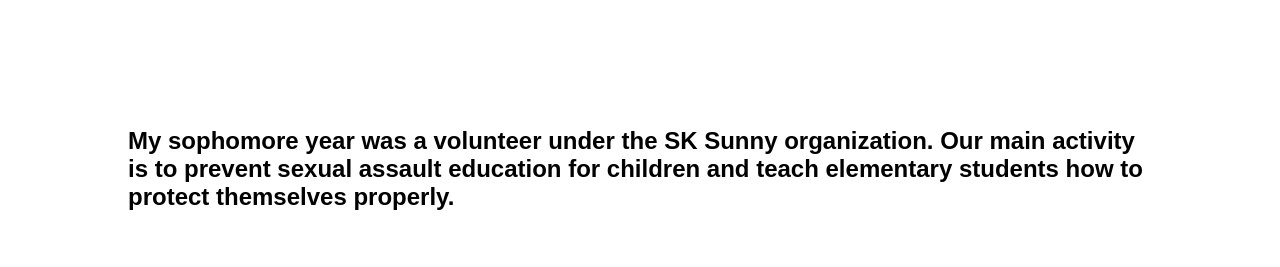
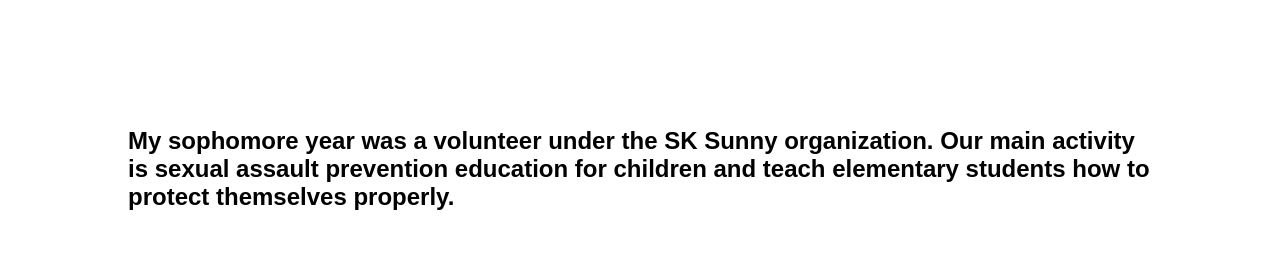
Before and after one commit to IrissssYang/Electrate-Fuego, a plain HTML site: page index.html in a window 1280 px wide. Shown: the part 3400-3667 px from the top of the page. Drawn offline with Linux system fonts and the light colour scheme.

Commit message:
Add files via upload

```diff
--- a/index.html
+++ b/index.html
@@ -105,7 +105,7 @@ In this doc., you will work through Gregory Ulmer's four discourses of family, e
 
 <!--So what exactly is you community. Is it actual? virtual? Where do find your ground, or at least, where do you drop anchor, you drifter, you? While we often think of communities as neighborhoods and clubs and colleagues, you might find community across the frontiers of the living, the dead, and perhaps those who have never lived. I'll let you explain-->
 
-  <h2>My sophomore year was a volunteer under the SK Sunny organization. Our main activity is to prevent sexual assault education for children and teach elementary students how to protect themselves properly.</h2>
+  <h2>My sophomore year was a volunteer under the SK Sunny organization. Our main activity is sexual assault prevention education for children and teach elementary students how to protect themselves properly.</h2>
 
   </div>
     <div class="row">
```
